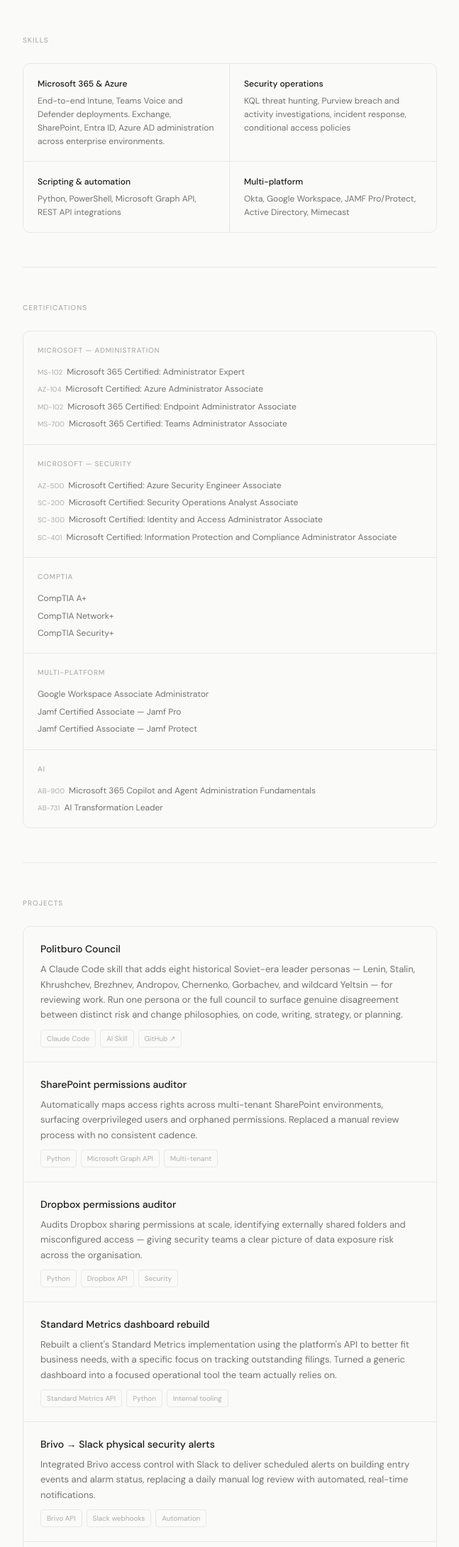
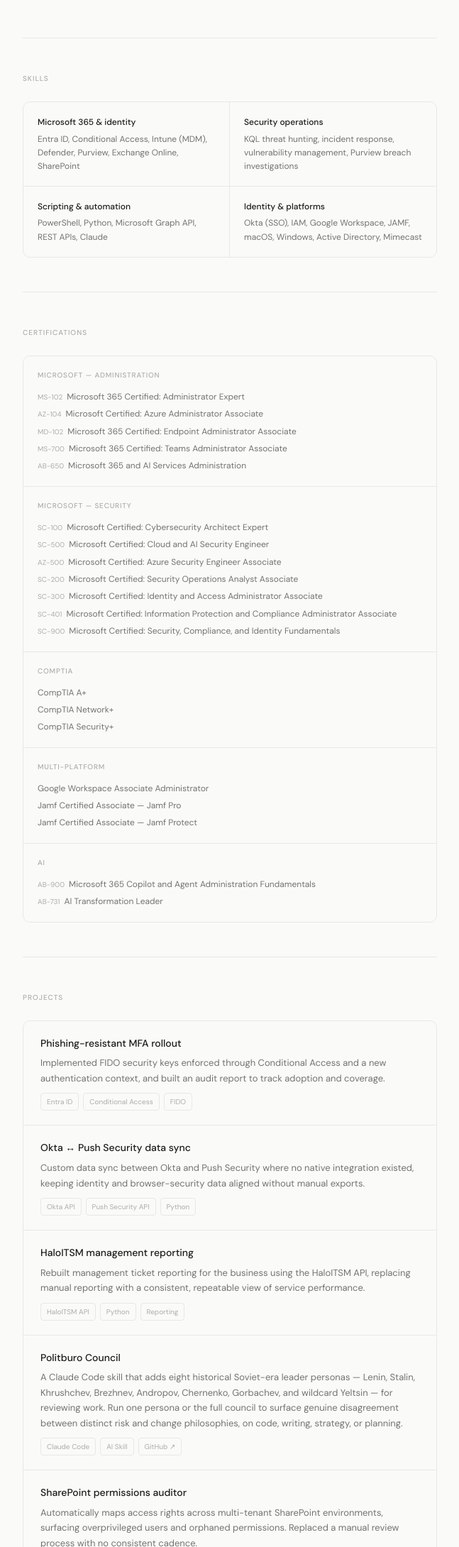
Before and after one commit to CallumReilly-Work/CallumReilly-Work.github.io, a plain HTML site: page index.html in a window 1280 px wide. Shown: the part 620-2800 px from the top of the page at 71% size, without its empty margins (316-963 px from the left). Drawn offline with Linux system fonts and the light colour scheme.

Commit message:
Update site content to match Nov 2026 CV (#7)
Retitle to Senior Technical Engineer, refresh summary and skills, add SC-100, SC-500, SC-900 and AB-650, add MFA, Okta/Push sync and HaloITSM projects, and update education line.


Claude-Session: https://claude.ai/code/session_012RxNrhCQ1PKDnWJkkxKrv1

Co-authored-by: Claude <noreply@anthropic.com>

```diff
--- a/index.html
+++ b/index.html
@@ -3,8 +3,8 @@
 <head>
   <meta charset="UTF-8" />
   <meta name="viewport" content="width=device-width, initial-scale=1.0" />
-  <meta name="description" content="Callum Reilly — Senior IT Engineer with 7+ years delivering Microsoft 365, Azure, Intune, and security automation across financial services and UK critical national infrastructure. Open to new opportunities." />
-  <title>Callum Reilly — Senior IT Engineer</title>
+  <meta name="description" content="Callum Reilly — Senior Technical Engineer specialising in Microsoft 365 security and identity. Conditional Access, Intune, Defender and automation across financial services, venture capital and critical national infrastructure. Open to new opportunities." />
+  <title>Callum Reilly — Senior Technical Engineer | M365 Security &amp; Identity</title>
   <link rel="preconnect" href="https://fonts.googleapis.com" />
   <link href="https://fonts.googleapis.com/css2?family=DM+Sans:ital,wght@0,300;0,400;0,500;1,300&display=swap" rel="stylesheet" />
   <style>
@@ -257,9 +257,9 @@
   <div class="hero">
     <div class="hero-content">
       <div class="tag">Open to opportunities</div>
-      <h1>Senior IT<br>Engineer</h1>
-      <p class="hero-availability">London / hybrid &nbsp;·&nbsp; Contract or permanent</p>
-      <p>7+ years delivering Microsoft 365, Azure, and security automation across venture capital, financial services, and UK critical national infrastructure — with a strong focus on Intune, identity, and building tools that replace manual processes.</p>
+      <h1>Senior Technical<br>Engineer</h1>
+      <p class="hero-availability">M365 Security &amp; Identity &nbsp;·&nbsp; London / hybrid &nbsp;·&nbsp; Contract or permanent</p>
+      <p>Senior engineer securing Microsoft 365 and identity. Hands-on with Conditional Access, Intune and Defender, plus automation that keeps estates auditable. 3rd-line escalation point across financial services, venture capital and critical national infrastructure.</p>
       <div class="hero-actions">
         <a href="https://flowcv.com/resume/oom1hb4pwq" target="_blank" rel="noopener" class="btn btn-primary">
           <svg width="13" height="13" fill="none" stroke="currentColor" stroke-width="2" viewBox="0 0 24 24"><path stroke-linecap="round" stroke-linejoin="round" d="M3 16.5v2.25A2.25 2.25 0 005.25 21h13.5A2.25 2.25 0 0021 18.75V16.5M16.5 12L12 16.5m0 0L7.5 12m4.5 4.5V3"/></svg>
@@ -277,20 +277,20 @@
     <p class="label">Skills</p>
     <div class="skills-grid">
       <div class="skill-card">
-        <div class="skill-title">Microsoft 365 &amp; Azure</div>
-        <div class="skill-items">End-to-end Intune, Teams Voice and Defender deployments. Exchange, SharePoint, Entra ID, Azure AD administration across enterprise environments.</div>
+        <div class="skill-title">Microsoft 365 &amp; identity</div>
+        <div class="skill-items">Entra ID, Conditional Access, Intune (MDM), Defender, Purview, Exchange Online, SharePoint</div>
       </div>
       <div class="skill-card">
         <div class="skill-title">Security operations</div>
-        <div class="skill-items">KQL threat hunting, Purview breach and activity investigations, incident response, conditional access policies</div>
+        <div class="skill-items">KQL threat hunting, incident response, vulnerability management, Purview breach investigations</div>
       </div>
       <div class="skill-card">
         <div class="skill-title">Scripting &amp; automation</div>
-        <div class="skill-items">Python, PowerShell, Microsoft Graph API, REST API integrations</div>
+        <div class="skill-items">PowerShell, Python, Microsoft Graph API, REST APIs, Claude</div>
       </div>
       <div class="skill-card">
-        <div class="skill-title">Multi-platform</div>
-        <div class="skill-items">Okta, Google Workspace, JAMF Pro/Protect, Active Directory, Mimecast</div>
+        <div class="skill-title">Identity &amp; platforms</div>
+        <div class="skill-items">Okta (SSO), IAM, Google Workspace, JAMF, macOS, Windows, Active Directory, Mimecast</div>
       </div>
     </div>
   </section>
@@ -306,16 +306,20 @@
           <div class="cert-item"><span class="cert-code">AZ-104</span>Microsoft Certified: Azure Administrator Associate</div>
           <div class="cert-item"><span class="cert-code">MD-102</span>Microsoft 365 Certified: Endpoint Administrator Associate</div>
           <div class="cert-item"><span class="cert-code">MS-700</span>Microsoft 365 Certified: Teams Administrator Associate</div>
+          <div class="cert-item"><span class="cert-code">AB-650</span>Microsoft 365 and AI Services Administration</div>
         </div>
       </div>
 
       <div class="cert-group">
         <div class="cert-group-name">Microsoft — Security</div>
         <div class="cert-list">
+          <div class="cert-item"><span class="cert-code">SC-100</span>Microsoft Certified: Cybersecurity Architect Expert</div>
+          <div class="cert-item"><span class="cert-code">SC-500</span>Microsoft Certified: Cloud and AI Security Engineer</div>
           <div class="cert-item"><span class="cert-code">AZ-500</span>Microsoft Certified: Azure Security Engineer Associate</div>
           <div class="cert-item"><span class="cert-code">SC-200</span>Microsoft Certified: Security Operations Analyst Associate</div>
           <div class="cert-item"><span class="cert-code">SC-300</span>Microsoft Certified: Identity and Access Administrator Associate</div>
           <div class="cert-item"><span class="cert-code">SC-401</span>Microsoft Certified: Information Protection and Compliance Administrator Associate</div>
+          <div class="cert-item"><span class="cert-code">SC-900</span>Microsoft Certified: Security, Compliance, and Identity Fundamentals</div>
         </div>
       </div>
 
@@ -351,6 +355,36 @@
   <section id="projects">
     <p class="label">Projects</p>
     <div class="projects">
+
+      <div class="project">
+        <div class="project-name">Phishing-resistant MFA rollout</div>
+        <div class="project-desc">Implemented FIDO security keys enforced through Conditional Access and a new authentication context, and built an audit report to track adoption and coverage.</div>
+        <div class="project-tags">
+          <span class="tag-pill">Entra ID</span>
+          <span class="tag-pill">Conditional Access</span>
+          <span class="tag-pill">FIDO</span>
+        </div>
+      </div>
+
+      <div class="project">
+        <div class="project-name">Okta ↔ Push Security data sync</div>
+        <div class="project-desc">Custom data sync between Okta and Push Security where no native integration existed, keeping identity and browser-security data aligned without manual exports.</div>
+        <div class="project-tags">
+          <span class="tag-pill">Okta API</span>
+          <span class="tag-pill">Push Security API</span>
+          <span class="tag-pill">Python</span>
+        </div>
+      </div>
+
+      <div class="project">
+        <div class="project-name">HaloITSM management reporting</div>
+        <div class="project-desc">Rebuilt management ticket reporting for the business using the HaloITSM API, replacing manual reporting with a consistent, repeatable view of service performance.</div>
+        <div class="project-tags">
+          <span class="tag-pill">HaloITSM API</span>
+          <span class="tag-pill">Python</span>
+          <span class="tag-pill">Reporting</span>
+        </div>
+      </div>
 
       <div class="project">
         <div class="project-name">Politburo Council</div>
@@ -504,7 +538,7 @@
   </section>
 
   <footer>
-    <p>BSc (Hons) Business Information Technology · Birmingham City University · 2017</p>
+    <p>BSc (Hons) Business Information Technology, 1st Class · Birmingham City University · 2014 – 2017</p>
   </footer>
 
 </div>
```
